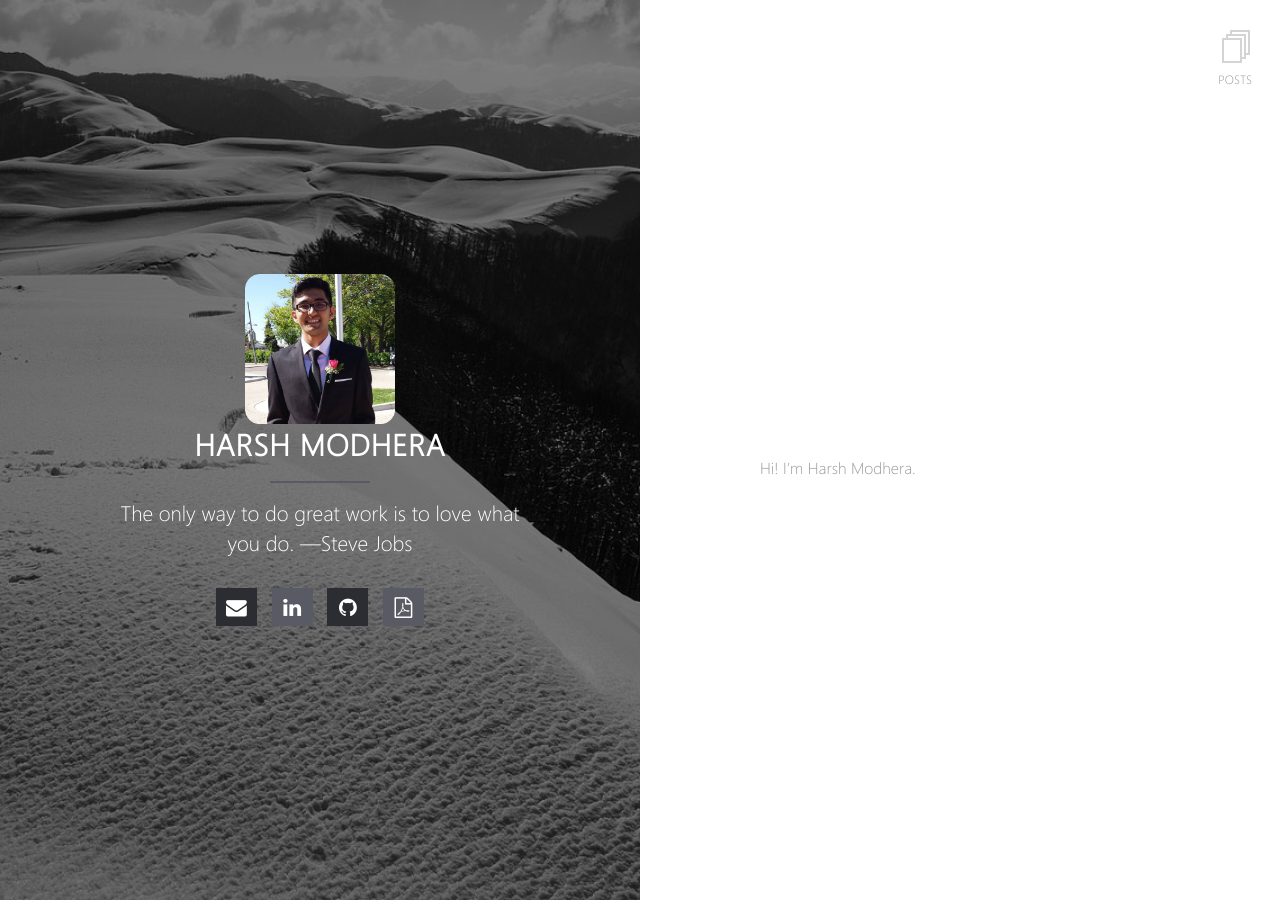
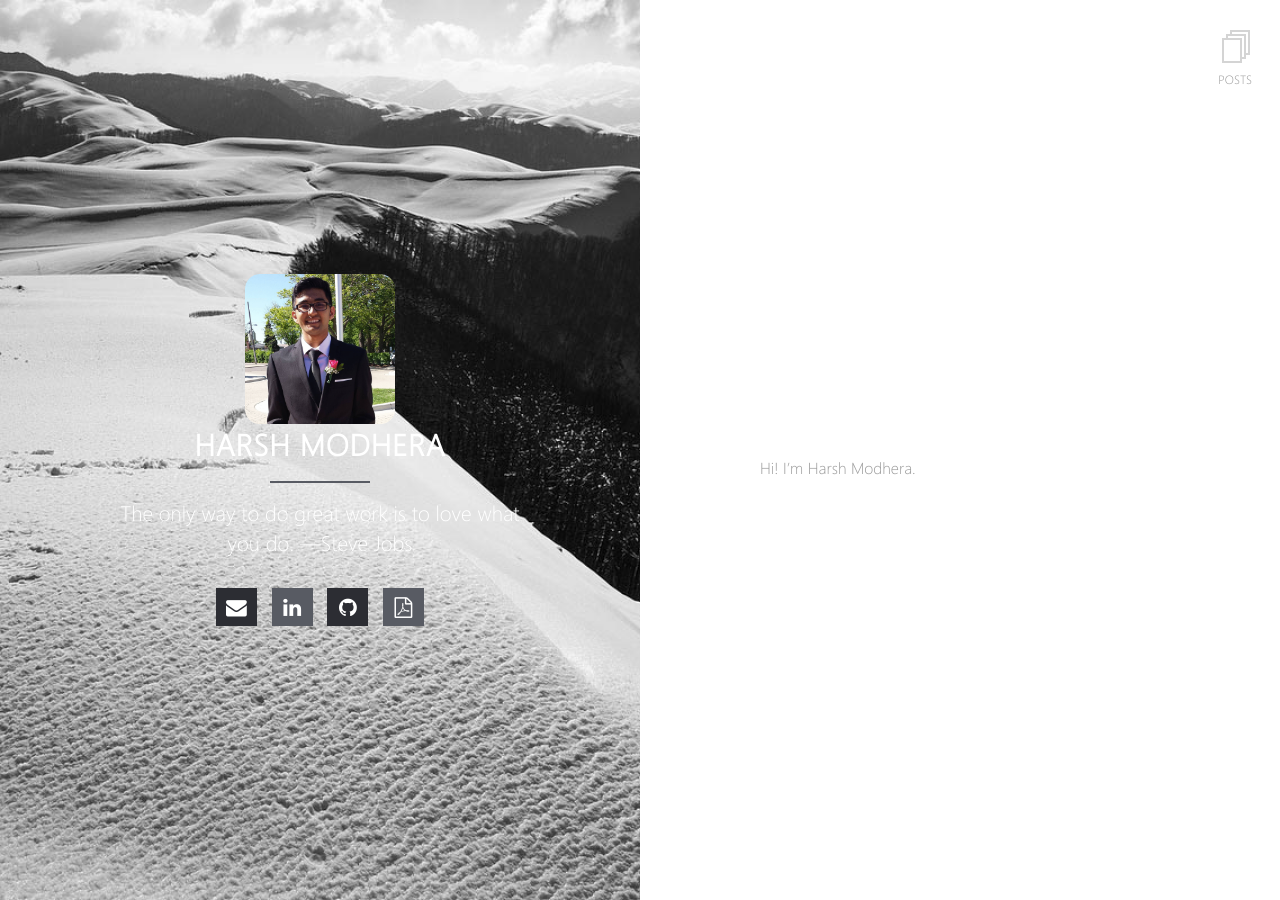
Before and after one commit to misterharsh/misterharsh.github.io, a Jekyll site: the page built from index.md, in a window 1280 px wide. Built offline with Jekyll 4.4.1, drawn with Linux system fonts in a browser that asks for light colours.

Commit message:
testing opacity

```diff
--- a/_includes/head.html
+++ b/_includes/head.html
@@ -73,7 +73,7 @@
   <!-- Left Block Images for Home and Pages -->
   <style type="text/css">
     #posts .block-left {background: linear-gradient(rgba(0, 0, 0, 0.5), rgba(0, 0, 0, 0.5)), url({{ site.url }}/{{ site.background.post-list }}) no-repeat;background-size: cover, cover;}
-    .block-left {background: linear-gradient(rgba(0,0,0,0.5), rgba(0,0,0,0.5)), url({{ site.url }}/{{ site.background.homepage }}) no-repeat;background-size: cover;}
+    .block-left {background: linear-gradient(rgba(0,0,0,0.0), rgba(0,0,0,0.0)), url({{ site.url }}/{{ site.background.homepage }}) no-repeat;background-size: cover;}
   </style>
 
   <!-- Asynchronous Google Analytics snippet -->
```
